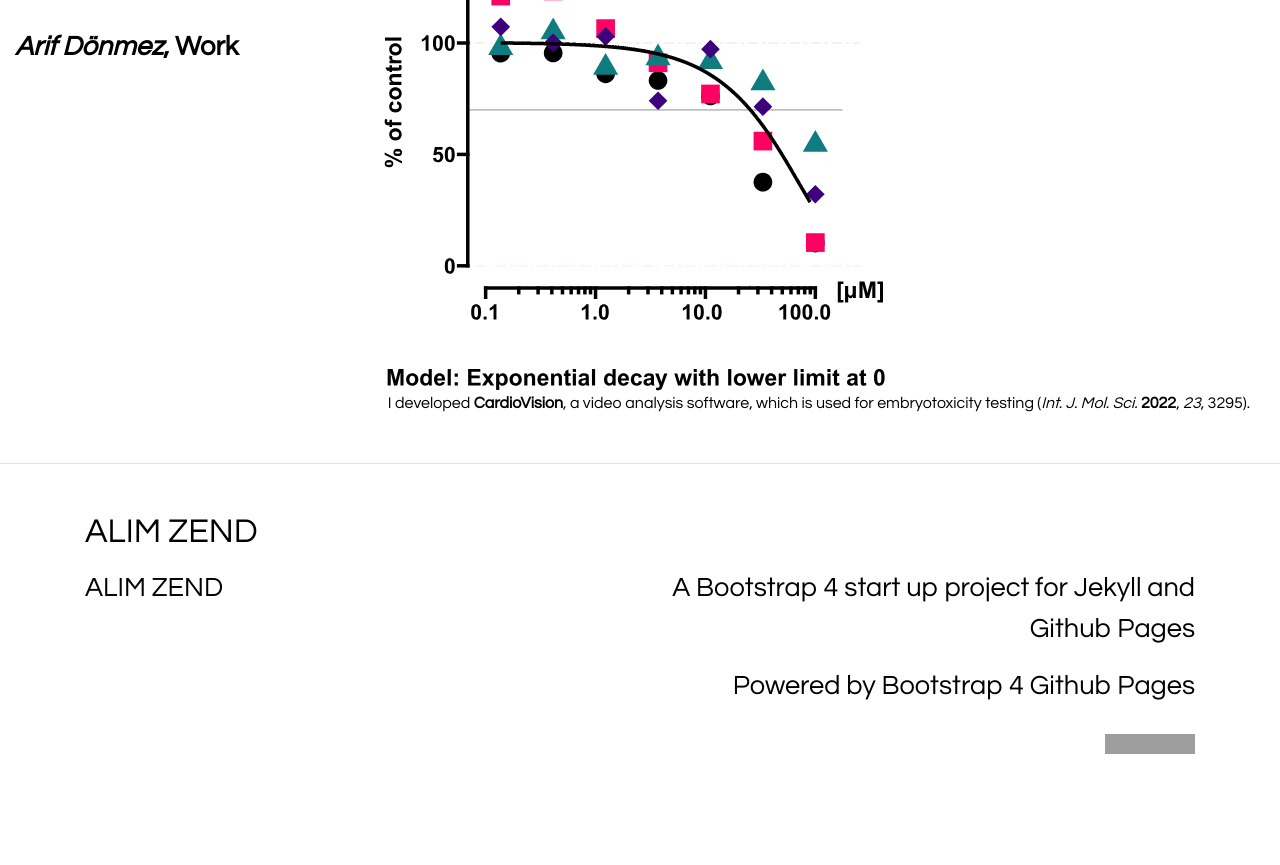
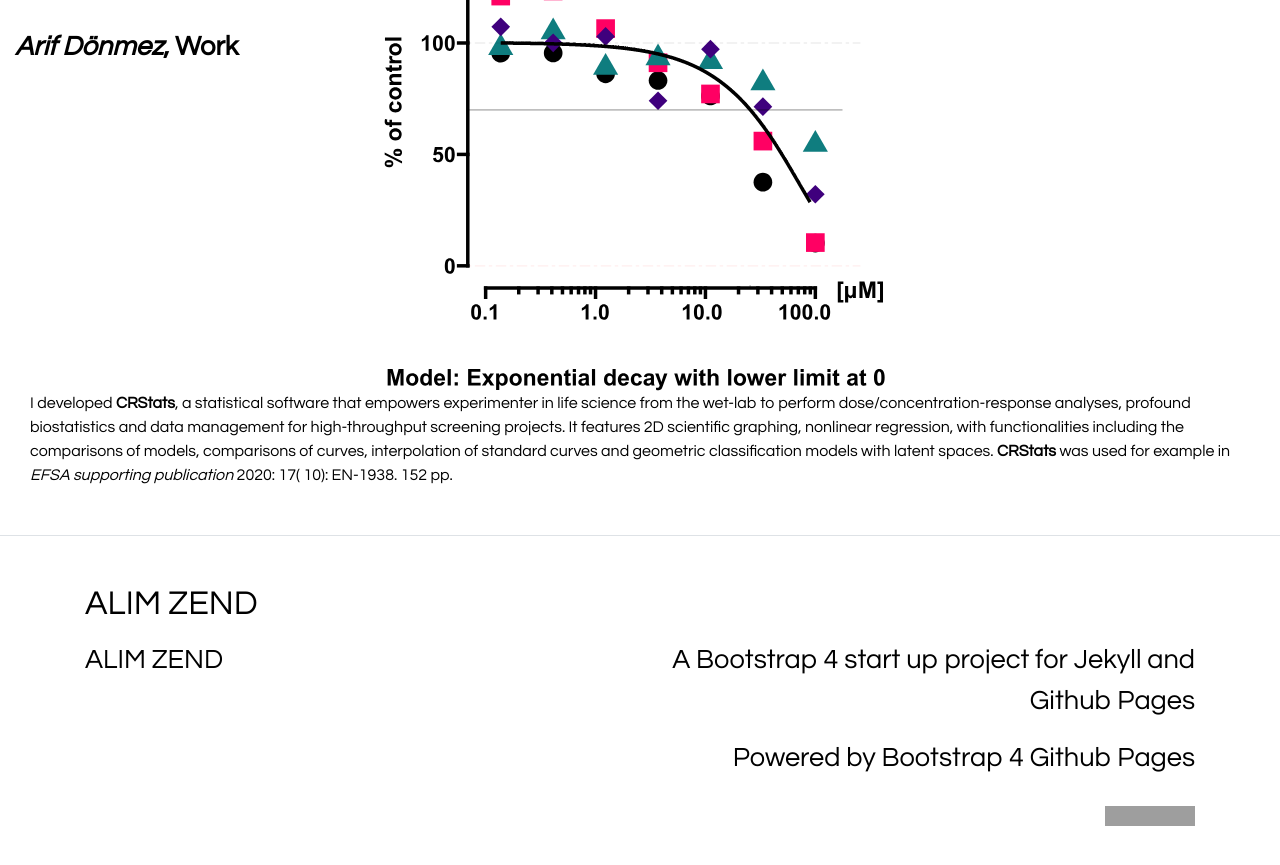
Before and after one commit to alim-zend/alim-zend.github.io, a Jekyll site: the page built from cardiovision.html, in a window 1280 px wide and 900 px high, scrolled down 1166 px. Shown: the top 865 px of the window. Built offline with Jekyll 4.4.1, drawn with Linux system fonts in a browser that asks for light colours; before the commit the page ends 1994 px from its top, so only the background shows below that; grey boxes are pictures that could not be loaded.

Commit message:
Update cardiovision.html

```diff
--- a/cardiovision.html
+++ b/cardiovision.html
@@ -1913,7 +1913,7 @@
   </g>
 </svg>
 
-			<span style="float:right;font-weight: normal;font-size: 1rem;">I developed <b>CardioVision</b>, a video analysis software, which is used for embryotoxicity testing (<a href="https://doi.org/10.3390/ijms23063295" target="_blank"><em>Int. J. Mol. Sci.</em> <b>2022</b>, <em>23</em>, 3295</a>).</span>
+			<span style="float:right;font-weight: normal;font-size: 1rem;">I developed <b>CRStats</b>, a statistical software that empowers experimenter in life science from the wet-lab to perform dose/concentration-response analyses, profound biostatistics and data management for high-throughput screening projects. It features 2D scientific graphing, nonlinear regression, with functionalities including the comparisons of models, comparisons of curves, interpolation of standard curves and geometric classification models with latent spaces. <b>CRStats</b> was used for example in <a href="https://doi.org/10.2903/sp.efsa.2020.EN-1938" target="_blank"><em>EFSA supporting publication</em> 2020: 17( 10): EN-1938. 152 pp.</span>
 		</div>
 	</div>
  </div>
```
